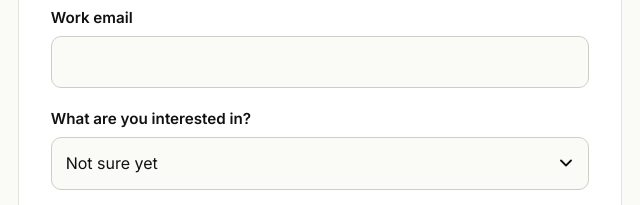
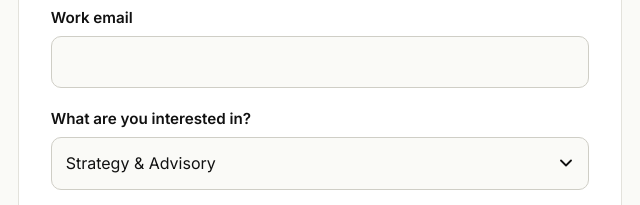
Before and after one commit to ethoranges-crypto/Furlong-Web3, a plain HTML site: page index.html in a window 1280 px wide. Shown: the part 5420-5625 px from the top of the page, 568-1208 px from the left. Drawn offline with Linux system fonts and the light colour scheme.

Commit message:
Update index.html

```diff
--- a/index.html
+++ b/index.html
@@ -366,11 +366,12 @@
           <div class="field">
             <label for="f-interest">What are you interested in?</label>
             <select id="f-interest" name="interest">
-              <option>Not sure yet</option>
-              <option>Yield Briefing</option>
-              <option>Entry Plan</option>
-              <option>Launch Support</option>
-              <option>Ongoing Oversight</option>
+              <option>Strategy &amp; Advisory</option>
+              <option>Partnerships &amp; BD</option>
+              <option>Go to market</option>
+              <option>Yield &amp; Risk</option>
+              <option>Education</option>
+              <option>Other</option>
             </select>
           </div>
           <div class="field">
```
